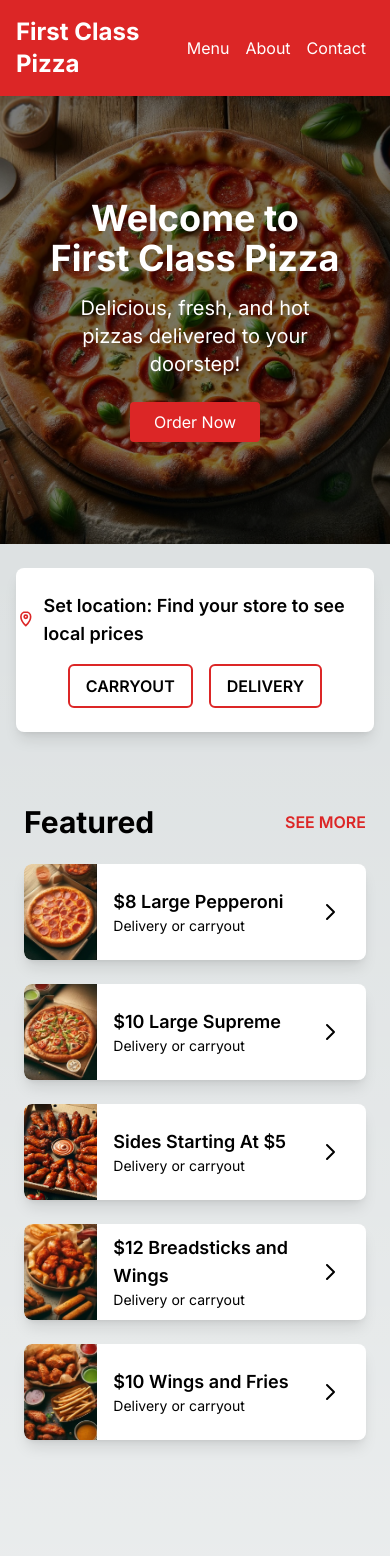
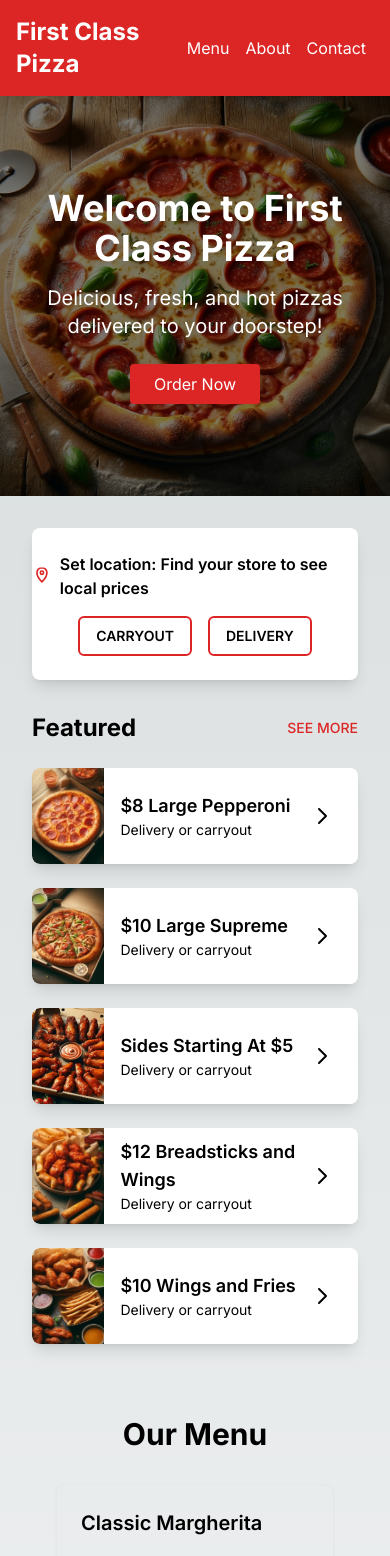
Before and after one commit to pmorales01/firstclasspizza, a Next.js app: page / in a window 390 px wide. Shown: the top 1556 px of the page. Built offline with nearby package versions, Linux system fonts and the light colour scheme.

Commit message:
Created md breakpoint and main section with padding for uniform element styling

```diff
--- a/src/app/page.js
+++ b/src/app/page.js
@@ -20,36 +20,37 @@ export default function Home() {
         </div>
       </header>
       {/* banner */}
-      <section id="banner-home" className="bg-gray-100 flex-1 flex items-center justify-center text-center p-6">
+      <div id="banner-home" className="bg-gray-100 flex-1 flex items-center justify-center text-center">
         <div className="banner-content h-[400px] flex flex-col justify-center items-center">
           <h2 className="text-4xl font-bold mb-4">Welcome to First Class Pizza</h2>
           <p className="text-xl mb-6">Delicious, fresh, and hot pizzas delivered to your doorstep!</p>
           <button className="bg-red-600 text-white px-6 py-2 rounded">Order Now</button>
         </div>
-      </section>
+      </div>
+      <main className="px-8">
         {/* set location */}
-      <section className="flex flex-col items-center justify-center py-6 bg-white shadow-lg rounded-lg mt-6 mx-4">
+        <section className="flex flex-col items-center justify-center py-6 bg-white shadow-lg rounded-lg my-8">
           <div className="flex items-center mb-4">
             <svg xmlns="http://www.w3.org/2000/svg" className="h-6 w-6 text-red-600" fill="none" viewBox="0 0 24 24" stroke="currentColor" strokeWidth={2}>
               <path strokeLinecap="round" strokeLinejoin="round" d="M12 2C8.686 2 6 4.686 6 8c0 5.25 6 11 6 11s6-5.75 6-11c0-3.314-2.686-6-6-6z" />
               <path strokeLinecap="round" strokeLinejoin="round" d="M12 10a2 2 0 110-4 2 2 0 010 4z" />
             </svg>
-          <span className="ml-2 text-lg font-semibold">Set location: Find your store to see local prices</span>
+            <span className="ml-2 text-lg font-semibold max-md:text-base">Set location: Find your store to see local prices</span>
           </div>
           <div className="flex space-x-4">
             <button className="flex items-center px-4 py-2 border-2 border-red-600 rounded-md">
-            <span className="font-semibold">CARRYOUT</span>
+              <span className="font-semibold max-md:text-sm">CARRYOUT</span>
             </button>
             <button className="flex items-center px-4 py-2 border-2 border-red-600 rounded-md">
-            <span className="font-semibold">DELIVERY</span>
+              <span className="font-semibold max-md:text-sm">DELIVERY</span>
             </button>
           </div>
         </section>
         {/* Featured Deals Section */}
-      <section className="container mx-auto my-12 p-6">
+        <section className="container mx-auto my-6">
           <div className="flex justify-between items-center mb-6">
-          <h2 className="text-3xl font-bold">Featured</h2>
-          <a href="#more" className="text-red-600 font-semibold hover:underline">SEE MORE</a>
+            <h2 className="text-2xl font-bold">Featured</h2>
+            <a href="#more" className="text-red-600 text-sm font-medium hover:underline">SEE MORE</a>
           </div>
           <div className="grid grid-cols-1 md:grid-cols-6 gap-6">
             <div className="h-24 md:h-80 relative overflow-hidden rounded-lg shadow-lg col-span-1 md:col-span-2 flex max-md:flex-row md:flex-col">
@@ -163,7 +164,6 @@ export default function Home() {
             <p>At First Class Pizza, we pride ourselves on serving the freshest and most delicious pizzas. Our ingredients are locally sourced, and our dough is made fresh daily.</p>
           </div>
         </section>
-
         {/* Contact Section */}
         <section id="contact" className="container mx-auto my-12 p-6">
           <h3 className="text-3xl font-bold text-center mb-6">Contact Us</h3>
@@ -183,7 +183,7 @@ export default function Home() {
             <button className="bg-red-600 text-white px-6 py-2 rounded">Send Message</button>
           </form>
         </section>
-
+      </main>
       {/* Footer */}
       <footer className="bg-red-600 text-white p-4">
         <div className="container mx-auto text-center">
--- a/tailwind.config.js
+++ b/tailwind.config.js
@@ -12,6 +12,9 @@ module.exports = {
         "gradient-conic":
           "conic-gradient(from 180deg at 50% 50%, var(--tw-gradient-stops))",
       },
+      screens: {
+        'md': '640px',
+      },
     },
   },
   plugins: [],
```
Lines whose indentation alone changed are shown as unchanged.
